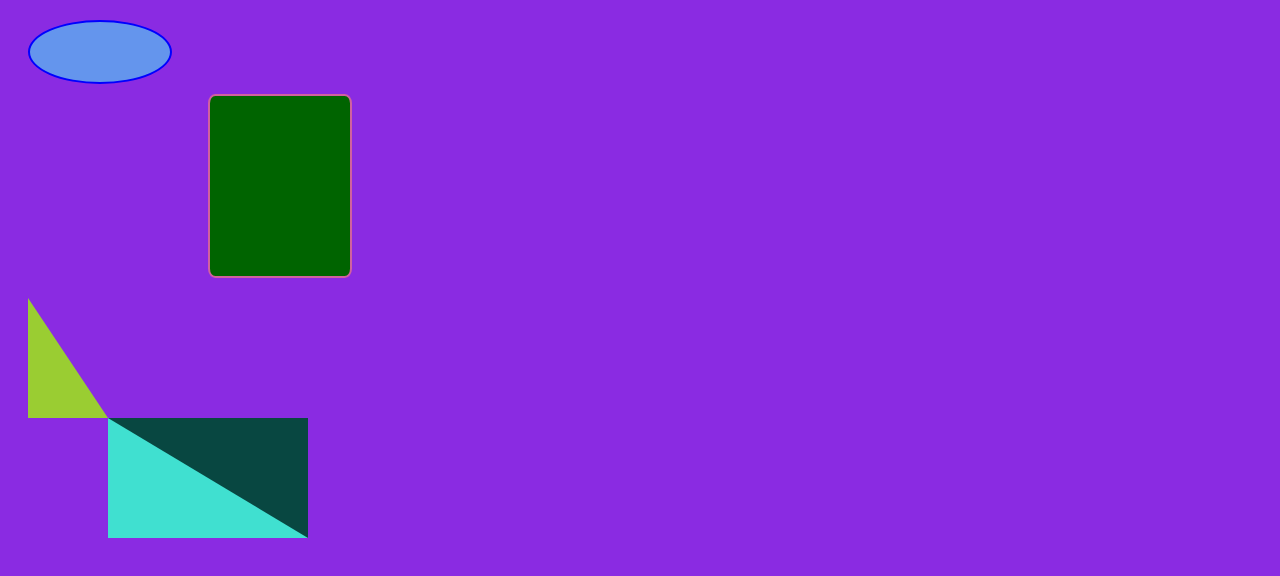
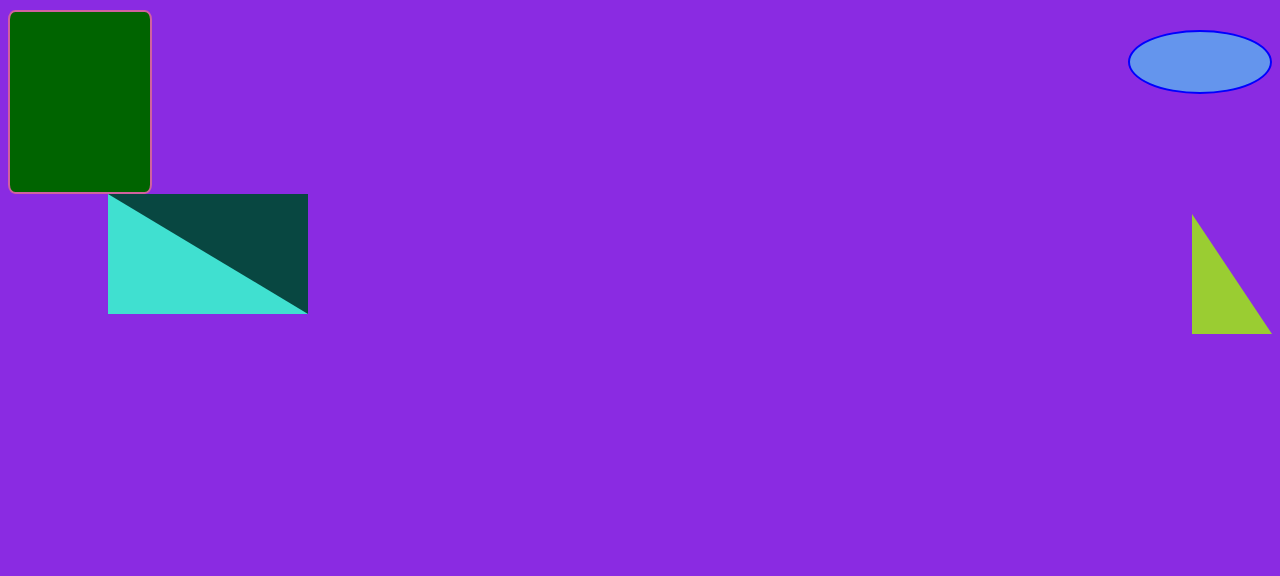
Before and after one commit to wdl-creampuff/css2project3, a plain HTML site: page index.html in a window 1280 px wide. Drawn offline with Linux system fonts and the light colour scheme.

Commit message:
Update index.html

```diff
--- a/index.html
+++ b/index.html
@@ -12,6 +12,7 @@
     <body style="background-color: blueviolet;">
         <style>
         #s1{
+            float:right;
             background-color: cornflowerblue;
             width: 140px;
             height: 60px;
@@ -25,11 +26,12 @@
             width: 140px;
             height:180px;
             margin-top: 10px;
-            margin-left: 200px;
             border: 2px solid rgb(209, 97, 159);
             border-radius: 5%;
+
         }
         #s3{
+            float: right;
             width: 0px;
             height: 0px;
             margin-top: 20px;
```
